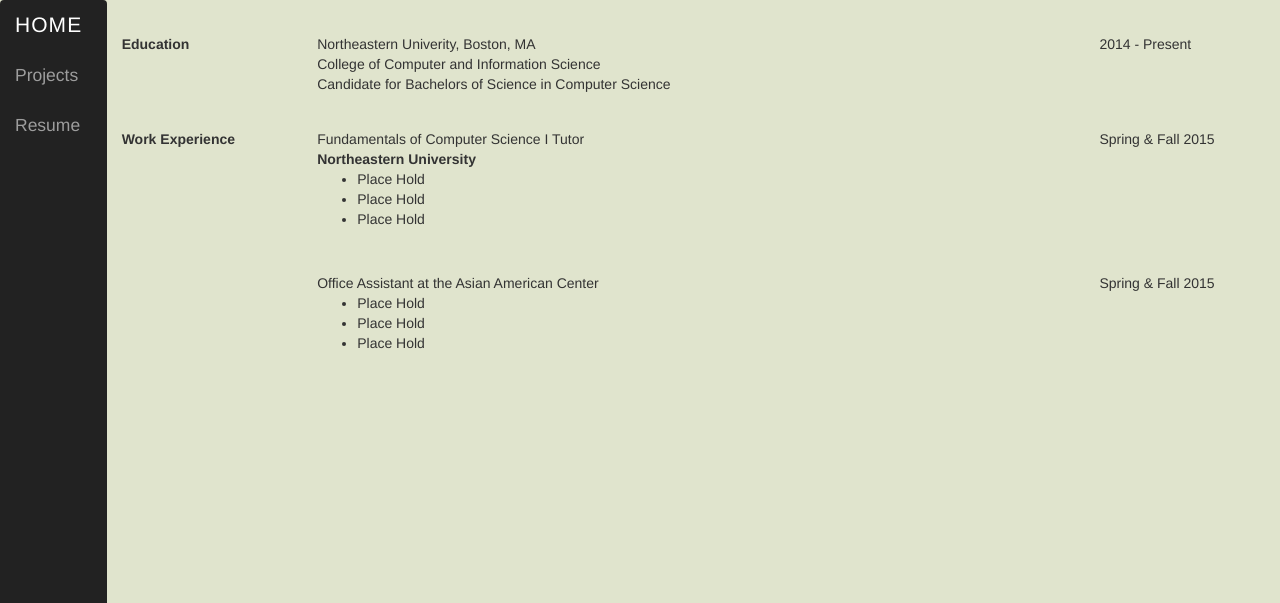
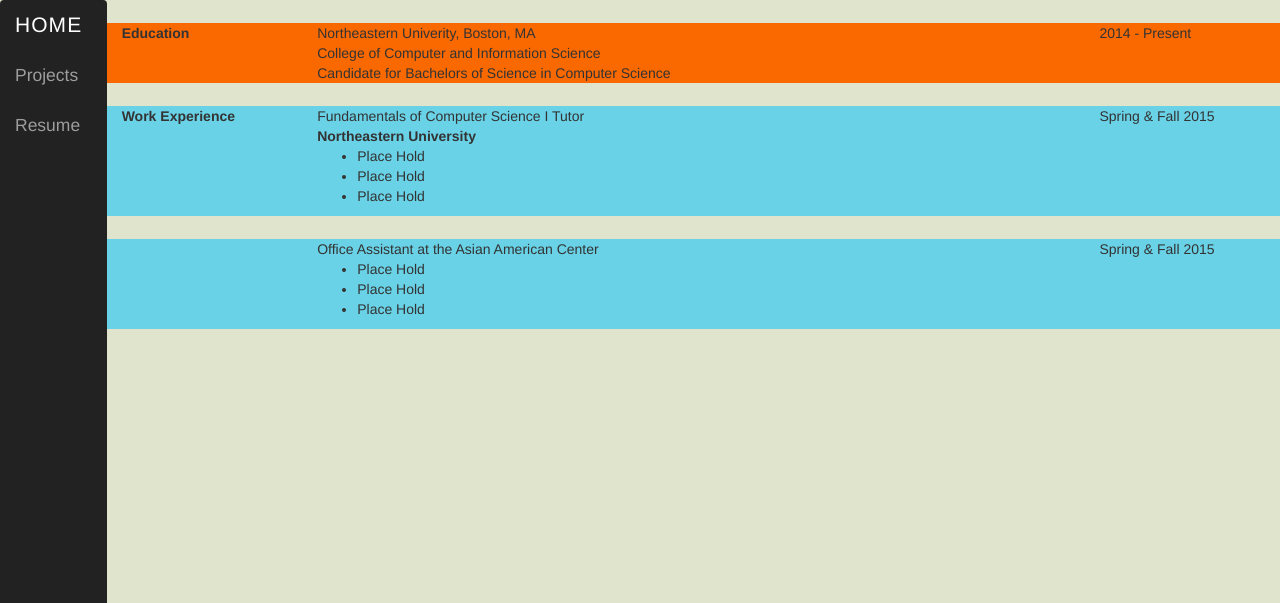
Before and after one commit to Guo-William/Personal-Website, a PHP site: page /pages/Resume.php in a window 1280 px wide. Shown: the top 603 px of the page. Run offline with PHP 8.4, Linux system fonts and the light colour scheme; some libraries are stand-ins or nearby versions.

Commit message:
added colors

```diff
--- a/CSS/styling.css
+++ b/CSS/styling.css
@@ -161,5 +161,15 @@ p.project-description
 
 .row-top-buffer
 {
-  margin-top:3%;
+  margin-top:2%;
 }
+
+.education-color
+{
+  background-color: #FA6900;
+}
+
+.work-exp-color
+{
+  background-color: #69D2E7;
+}
--- a/pages/Resume.php
+++ b/pages/Resume.php
@@ -23,7 +23,7 @@
 
 
     <div class="col-xs-12 col-sm-10 col-md-11 col-lg-11">
-      <div class="row row-top-buffer">
+      <div class="row row-top-buffer education-color">
         <div class="col-xs-12 col-sm-12 col-md-2 col-lg-2">
           <b>Education</b>
         </div>
@@ -38,7 +38,7 @@
         </div>
       </div>
 
-      <div class="row row-top-buffer">
+      <div class="row row-top-buffer work-exp-color">
         <div class="col-xs-12 col-sm-12 col-md-2 col-lg-2">
           <b>Work Experience</b>
         </div>
@@ -57,7 +57,7 @@
         </div>
       </div>
 
-      <div class="row row-top-buffer">
+      <div class="row row-top-buffer work-exp-color">
         <div class="col-xs-11 col-sm-11 col-md-8 col-lg-8 col-md-offset-2 col-lg-offset-2">
           Office Assistant at the Asian American Center<br>
           <ul>
```
